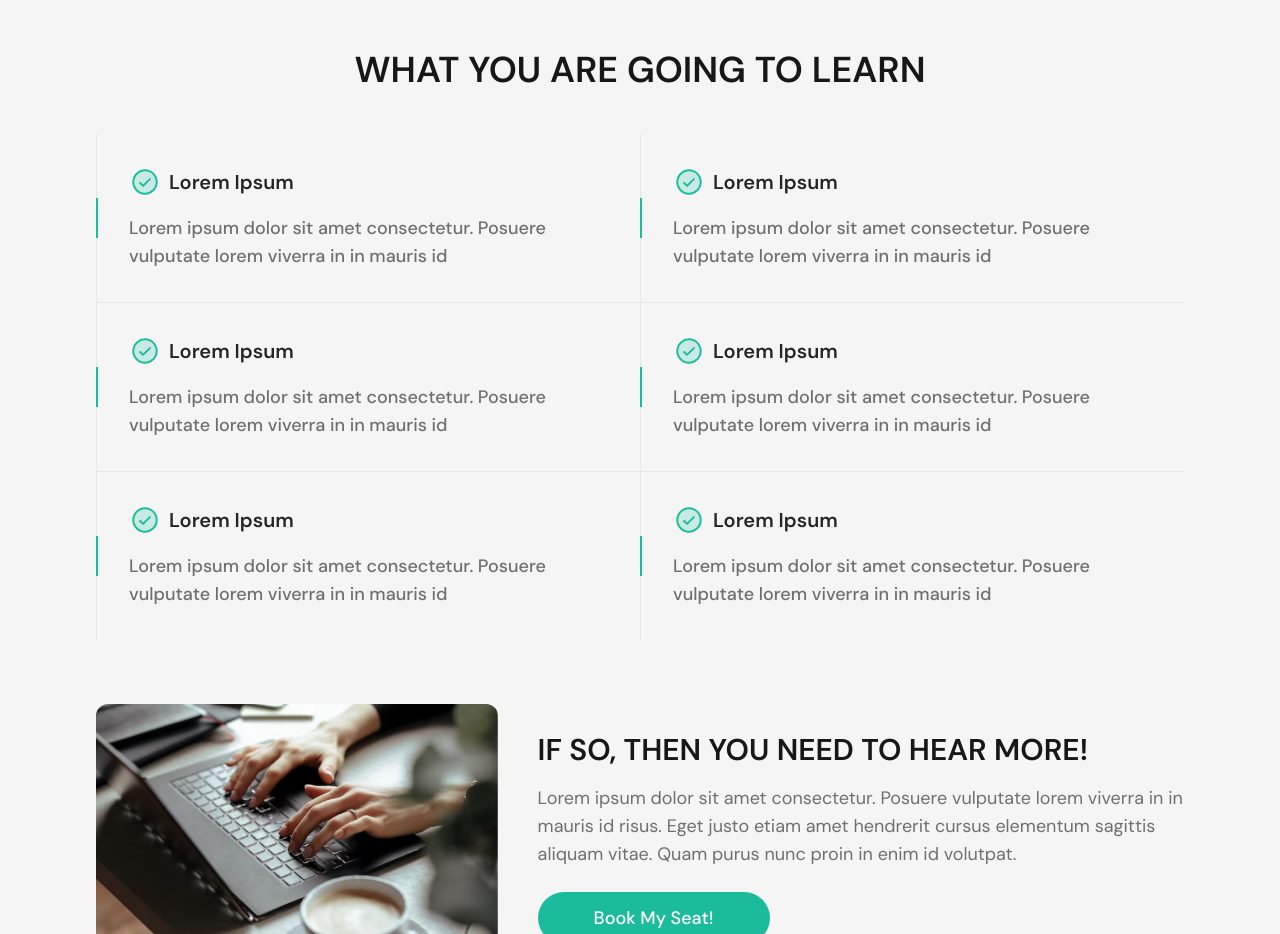
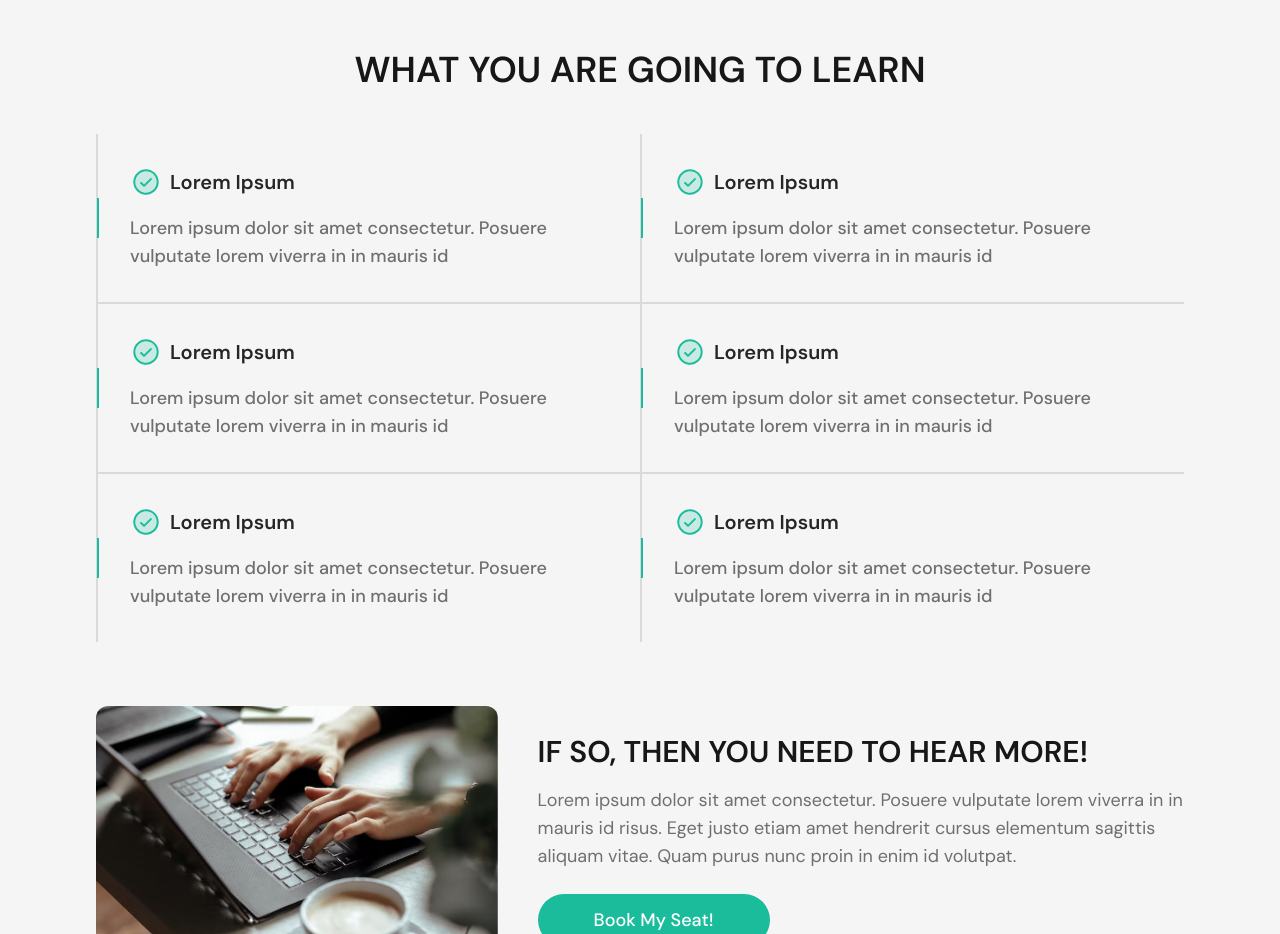
Before and after one commit to nachtstern3476/webinar-landing-page, a website built with Vite: page landing-page-v2.html in a window 1280 px wide. Shown: the part 2200-3134 px from the top of the page. Built offline with nearby package versions, Linux system fonts and the light colour scheme.

Commit message:
update border color landing v2

```diff
--- a/landing-page-v2.html
+++ b/landing-page-v2.html
@@ -243,7 +243,7 @@
 					</div>
 					<div class="card-container grid grid-cols-1 gap-5 sm:mb-5 sm:grid-cols-2 sm:gap-0">
 						<div
-							class="card relative rounded-2xl bg-card p-6 sm:rounded-none sm:border-b sm:border-l sm:bg-transparent lg:p-8">
+							class="card relative rounded-2xl border-[#DBDADA] bg-card p-6 sm:rounded-none sm:border-b-2 sm:border-l-2 sm:bg-transparent lg:p-8">
 							<div
 								class="none top-1/2 sm:absolute sm:-left-px sm:block sm:h-10 sm:w-[2px] sm:-translate-y-1/2 sm:bg-tosca">
 							</div>
@@ -264,7 +264,7 @@
 							</div>
 						</div>
 						<div
-							class="card relative rounded-2xl bg-card p-6 sm:rounded-none sm:border-b sm:border-l sm:bg-transparent lg:p-8">
+							class="card relative rounded-2xl border-[#DBDADA] bg-card p-6 sm:rounded-none sm:border-b-2 sm:border-l-2 sm:bg-transparent lg:p-8">
 							<div
 								class="none top-1/2 sm:absolute sm:-left-px sm:block sm:h-10 sm:w-[2px] sm:-translate-y-1/2 sm:bg-tosca">
 							</div>
@@ -285,7 +285,7 @@
 							</div>
 						</div>
 						<div
-							class="card relative rounded-2xl bg-card p-6 sm:rounded-none sm:border-b sm:border-l sm:bg-transparent lg:p-8">
+							class="card relative rounded-2xl border-[#DBDADA] bg-card p-6 sm:rounded-none sm:border-b-2 sm:border-l-2 sm:bg-transparent lg:p-8">
 							<div
 								class="none top-1/2 sm:absolute sm:-left-px sm:block sm:h-10 sm:w-[2px] sm:-translate-y-1/2 sm:bg-tosca">
 							</div>
@@ -306,7 +306,7 @@
 							</div>
 						</div>
 						<div
-							class="card relative rounded-2xl bg-card p-6 sm:rounded-none sm:border-b sm:border-l sm:bg-transparent lg:p-8">
+							class="card relative rounded-2xl border-[#DBDADA] bg-card p-6 sm:rounded-none sm:border-b-2 sm:border-l-2 sm:bg-transparent lg:p-8">
 							<div
 								class="none top-1/2 sm:absolute sm:-left-px sm:block sm:h-10 sm:w-[2px] sm:-translate-y-1/2 sm:bg-tosca">
 							</div>
@@ -327,7 +327,7 @@
 							</div>
 						</div>
 						<div
-							class="card relative rounded-2xl bg-card p-6 sm:rounded-none sm:border-l sm:bg-transparent lg:p-8">
+							class="card relative rounded-2xl border-[#DBDADA] bg-card p-6 sm:rounded-none sm:border-l-2 sm:bg-transparent lg:p-8">
 							<div
 								class="none top-1/2 sm:absolute sm:-left-px sm:block sm:h-10 sm:w-[2px] sm:-translate-y-1/2 sm:bg-tosca">
 							</div>
@@ -348,7 +348,7 @@
 							</div>
 						</div>
 						<div
-							class="card relative rounded-2xl bg-card p-6 sm:rounded-none sm:border-l sm:bg-transparent lg:p-8">
+							class="card relative rounded-2xl border-[#DBDADA] bg-card p-6 sm:rounded-none sm:border-l-2 sm:bg-transparent lg:p-8">
 							<div
 								class="none top-1/2 sm:absolute sm:-left-px sm:block sm:h-10 sm:w-[2px] sm:-translate-y-1/2 sm:bg-tosca">
 							</div>
```
